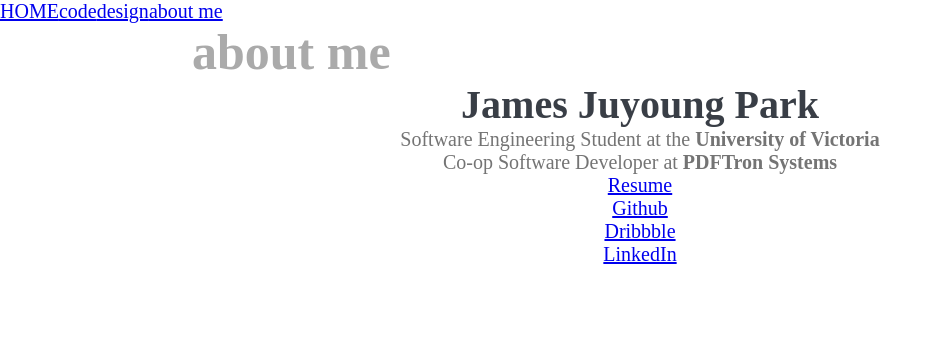
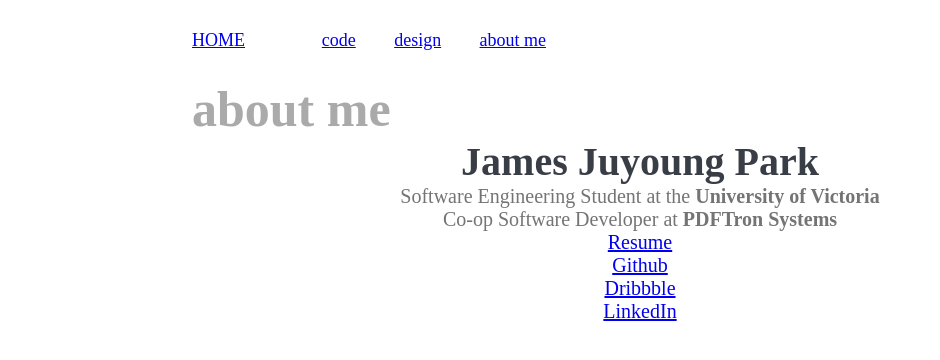
Before and after one commit to jamesjypark/jamesjypark.com, a React (Create React App) app: page /code in a window 1280 px wide. Shown: the top 360 px of the page, without its empty margins (0-940 px from the left). Built offline with nearby package versions, Linux system fonts and the light colour scheme.

Commit message:
Stylize header

```diff
--- a/src/Components/Header/Header.js
+++ b/src/Components/Header/Header.js
@@ -1,12 +1,16 @@
 import React from "react";
 import { Link } from "react-router-dom";
+
+import "./Header.scss";
 
 class Header extends React.Component {
   render() {
     return (
-      <div className="basetext1 medium">
+      <div className="Header">
         <Link to="/">HOME</Link>
-        <Link to="/code">code</Link>
+        <div>
+          <Link to="/code">code</Link>
+        </div>
         <Link to="/design">design</Link>
         <Link to="/">about me</Link>
       </div>
--- /dev/null
+++ b/src/Components/Header/Header.scss
@@ -0,0 +1,20 @@
+.Header {
+  width: 70vw;
+  max-width: 1200px;
+  height: 10vh;
+  display: flex;
+  align-items: center;
+  margin-left: auto;
+  margin-right: auto;
+
+  font-size: 18px;
+  color: #393e46;
+
+  > * {
+    margin-right: 3vw;
+  }
+
+  div {
+    margin-left: 3vw;
+  }
+}
```
